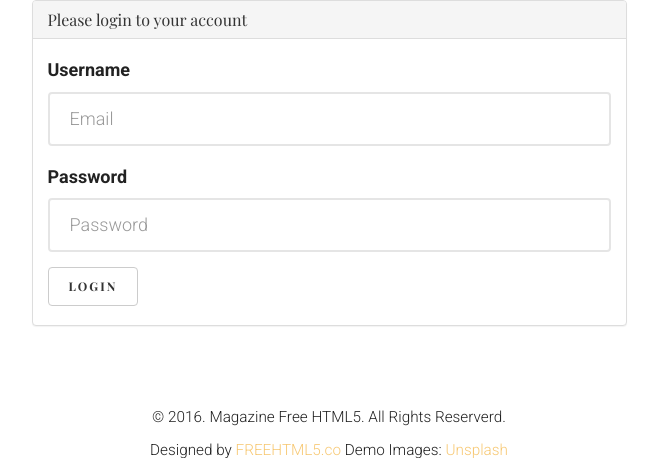
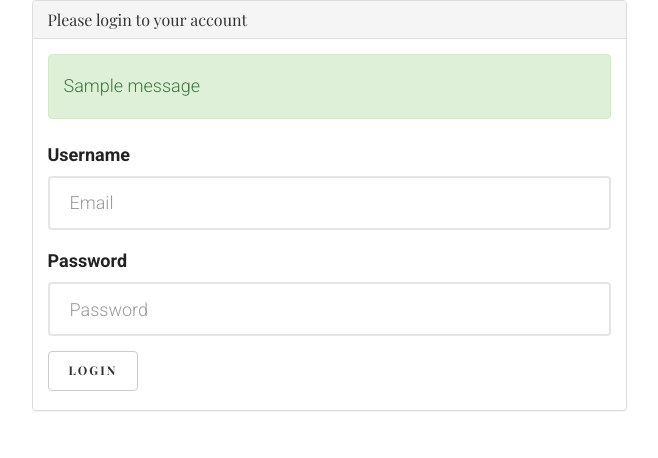
Before and after one commit to JA-SUJON/DjangoBlog, a Django app: page /login in a window 1280 px wide. Shown: the part 178-636 px from the top of the page, without its empty margins (311-969 px from the left). Run offline with Django 3.2, Linux system fonts and the light colour scheme; one stand-in notice (Sample message) is shown; some libraries are stand-ins or nearby versions; some web fonts are replaced.

Commit message:
Error Message Show in Login.html page when userName or Pass iincorrect

```diff
--- a/blogApp/views.py
+++ b/blogApp/views.py
@@ -7,6 +7,8 @@ from django.core.paginator import Paginator
 from django.db.models import Q
 #for createPost from import
 from .forms import CreateFrom
+#for message
+from django.contrib import messages
 
 # Create your views here.
 def index(request):
@@ -56,6 +58,8 @@ def getLogin(request):
             if auth is not None:
                 login(request, auth)
                 return redirect('index')
+            else:
+                messages.add_message(request, messages.ERROR, 'UserName Or Password mismatch')
     return render(request, "login.html")
 
 
--- a/templates/login.html
+++ b/templates/login.html
@@ -10,6 +10,14 @@
             <h3 class="panel-title">Please login to your account</h3>
           </div>
           <div class="panel-body">
+
+            {% if messages %}
+              <div class="messages">
+                  {% for message in messages %}
+                  <div{% if message.tags %} class="{{ message.tags }}"{% endif %}>{{ message }}</div>
+                  {% endfor %}
+              </div>
+            {% endif %}
             <form action="" method="POST">
                 {% csrf_token %}
               <div class="form-group">
```
Also changed, not shown: DjangoBlog/settings.py (+9 -0 lines), db.sqlite3.
